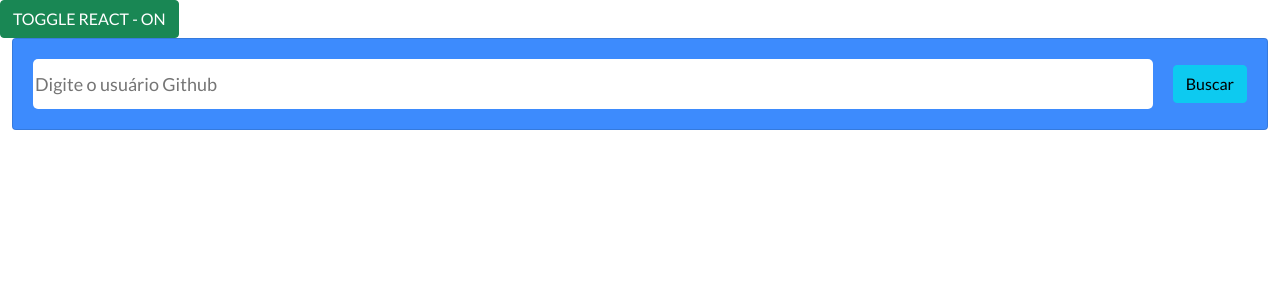
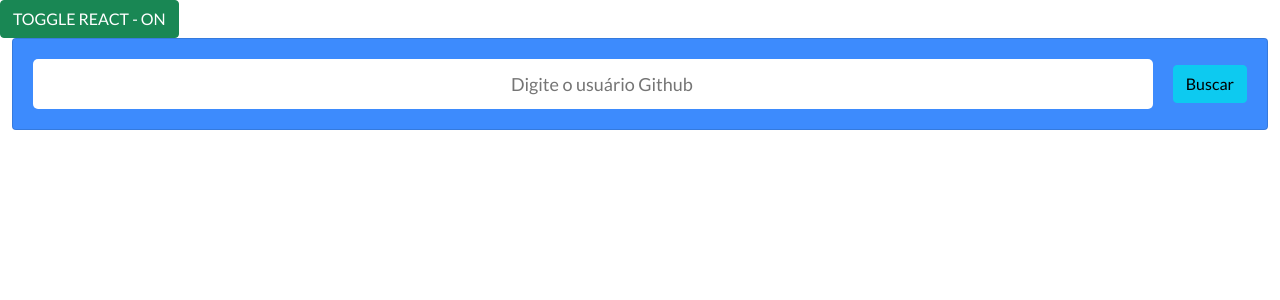
Before and after one commit to Maberton/teste-dasa-front-A, an Angular app: page / in a window 1280 px wide. Shown: the top 300 px of the page. Built offline with nearby package versions, Linux system fonts and the light colour scheme.

Commit message:
adicionado componente react sendo chamado por projeto Angular, fazendo exatamente a mesma busca

```diff
--- a/src/app/app.module.ts
+++ b/src/app/app.module.ts
@@ -9,7 +9,7 @@ import { FormsModule, ReactiveFormsModule } from '@angular/forms';
 import { ResultadoPerfilComponent } from './components/resultado-perfil/resultado-perfil.component';
 import { ResultadoReposComponent } from './components/resultado-repos/resultado-repos.component';
 import { ToastrModule } from 'ngx-toastr';
-import { BuscaGithubWrapper } from './components/react/busca-github/busca-github.wrapper';
+import { BuscaGithubWrapper } from './components/react/wrapper/react.wrapper';
 import { CUSTOM_ELEMENTS_SCHEMA } from '@angular/core';
 
 @NgModule({
--- a/src/app/components/react/busca-github/busca-github.component.tsx
+++ /dev/null
@@ -1,26 +0,0 @@
-
-import * as React from 'react';
-import { styling } from "./busca-github.styles";
-
-export default function ComponenteReact() {
-
-
-    return (
-        <>
-          <div className="container-fluid">
-            <div className="card" style={styling.cardBusca}>
-              <form style={styling.form}>
-                <input
-                  type="text"
-                  placeholder="Digite o usuário Github"
-                  style={styling.usuarioGithub}
-                  required
-                />
-                <button type="submit" className="btn btn-info"> Buscar</button>
-              </form>
-            </div>
-          </div>
-        </>
-    )
-
-}
--- a/src/app/components/react/busca-github/busca-github.styles.tsx
+++ /dev/null
@@ -1,22 +0,0 @@
-export const styling = {
-  cardBusca: {
-    backgroundColor: '#3d8bfd',
-    padding: '20px',
-    marginBottom: '20px;',
-  },
-  form: {
-    display: 'flex',
-    height: '20%',
-    alignItems: 'center',
-    justifyContent: 'space-between',
-  },
-  usuarioGithub: {
-    flex: 1,
-    height: '50px',
-    borderRadius: '5px',
-    borderStyle: 'hidden',
-    outlineWidth: 0,
-    marginRight: '20px',
-    fontSize: 'large',
-  }
-}
--- /dev/null
+++ b/src/app/components/react/busca-github/busca-github.tsx
@@ -0,0 +1,86 @@
+
+import * as React from 'react';
+import { useState } from 'react';
+import ResultadoPerfil from '../resultado-perfil/resultado-perfil';
+import ResultadoRepos from '../resultado-repos/resultado.repos';
+import { GithubUser } from "../../../shared/models/github-user.model";
+import { api } from "../../../shared/services/github.service.react";
+import { GithubRepo } from 'src/app/shared/models/github-repo.model';
+
+export default function ComponenteReact() {
+
+    const [user, setUser] = useState('');
+    const [exibePerfil, setExibePerfil] = useState(false);
+    const [exibeRepos, setExibeRepos] = useState(false);
+    const [githubUser, setGithubUser] = useState<GithubUser>(new GithubUser());
+    const [githubRepos, setGithubRepos] = useState<GithubRepo[]>([]);
+    bla: Boolean;
+
+    const styling = {
+      cardBusca: {
+        backgroundColor: '#3d8bfd',
+        padding: '20px',
+        marginBottom: '20px',
+      },
+      form: {
+        display: 'flex',
+        height: '20%',
+        alignItems: 'center',
+        justifyContent: 'space-between',
+      },
+      usuarioGithub: {
+        flex: 1,
+        height: '50px',
+        borderRadius: '5px',
+        borderStyle: 'hidden',
+        outlineWidth: 0,
+        marginRight: '20px',
+        textAlign: 'center' as 'center',
+        fontSize: 'large',
+        paddingLeft: '20px',
+      }
+    }
+
+    function handleRegister(event) {
+
+
+      api.get(`${user}`)
+      .then(response => {
+        setGithubUser(response.data);
+      })
+
+      event.preventDefault();
+      setExibePerfil(true);
+      obterRepositorios();
+    }
+
+    function obterRepositorios() {
+      api.get(`${user}/repos`)
+      .then(response => {
+        setGithubRepos(response.data);
+        setExibeRepos(true);
+      })
+    }
+
+    return (
+        <>
+          <div className="container-fluid">
+            <div className="card" style={styling.cardBusca}>
+              <form style={styling.form} onSubmit={handleRegister}>
+                <input
+                  type="text"
+                  placeholder="Digite o usuário Github"
+                  style={styling.usuarioGithub}
+                  onChange={event => setUser(event.target.value)}
+                  required
+                />
+                <button type="submit" className="btn btn-info"> Buscar</button>
+              </form>
+              {exibePerfil ? <ResultadoPerfil githubUser={githubUser}/> : null}
+            </div>
+            {exibeRepos ? <ResultadoRepos githubRepos={githubRepos}/> : null}
+          </div>
+        </>
+    )
+
+}
--- /dev/null
+++ b/src/app/components/react/resultado-perfil/resultado-perfil.tsx
@@ -0,0 +1,36 @@
+
+import * as React from 'react';
+
+export default function ResultadoPerfil(props) {
+
+  const styling = {
+    container: {
+      display: 'flex',
+      flexDirection: 'column' as 'column',
+      alignItems: 'center',
+      color: '#ffffff',
+      marginTop: '20px',
+    },
+    imagem: {
+      maxWidth: '200px',
+      margin: '0 auto',
+    },
+  }
+
+    return (
+        <>
+          <div style={styling.container}>
+            <img
+              src={props.githubUser.avatar_url}
+              alt="Avatar do perfil no GitHub"
+              style={styling.imagem}
+            />
+
+            <h2> { props.githubUser.name }</h2>
+
+            <strong><p> {props.githubUser.location} </p></strong>
+          </div>
+        </>
+    )
+
+}
--- /dev/null
+++ b/src/app/components/react/resultado-repos/resultado.repos.tsx
@@ -0,0 +1,32 @@
+
+import * as React from 'react';
+
+export default function ResultadoRepos(props) {
+
+    return (
+        <>
+          <div className="container">
+            <h1> Lista de Repositórios Públicos</h1>
+
+            {
+              props.githubRepos.map((repo, index) => {
+                return (
+                  <div className="row">
+                    <div className="col-12">
+                      <div className="card">
+                        <div className="card-body">
+                          <h5 className="card-title"><a href={repo.html_url} className="card-link">{ repo.name }</a></h5>
+                          <h6 className="card-subtitle mb-2 text-muted"> { repo.stargazers_count } Estrelas</h6>
+                          <p className="card-text"> {repo.description} </p>
+                        </div>
+                      </div>
+                    </div>
+                  </div>
+                );
+              })
+            }
+          </div>
+        </>
+    )
+
+}
--- a/src/app/components/react/busca-github/busca-github.wrapper.tsx
+++ b/src/app/components/react/wrapper/react.wrapper.tsx
@@ -14,7 +14,7 @@ import {
 import * as React from 'react';
 
 import * as ReactDOM from 'react-dom';
-import ComponenteReact from './busca-github.component';
+import ComponenteReact from '../busca-github/busca-github';
 
 const containerElementName = 'buscaGithubContainer';
 
@@ -53,9 +53,8 @@ export class BuscaGithubWrapper implements OnChanges, OnDestroy, AfterViewInit {
   }
 
   private render() {
-    const {counter} = this;
 
-    ReactDOM.render(<div className={'i-am-classy'}>
+    ReactDOM.render(<div>
       <ComponenteReact/>
     </div>, this.containerRef.nativeElement);
   }
--- /dev/null
+++ b/src/app/shared/services/github.service.react.ts
@@ -0,0 +1,5 @@
+import axios from 'axios';
+
+export const api = axios.create({
+  baseURL: 'https://api.github.com/users'
+})
```
Also changed, not shown: package.json (+4 -3 lines), 1 other file (tests, documents, lock files or other folders).
